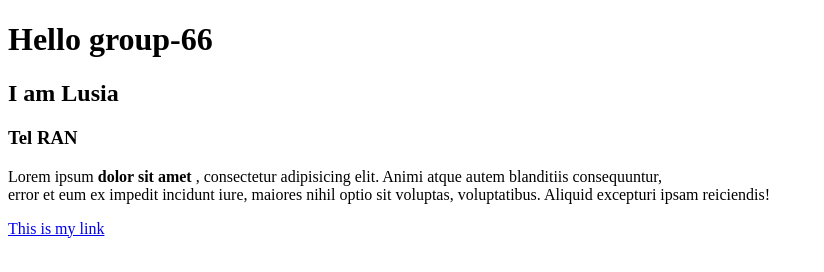
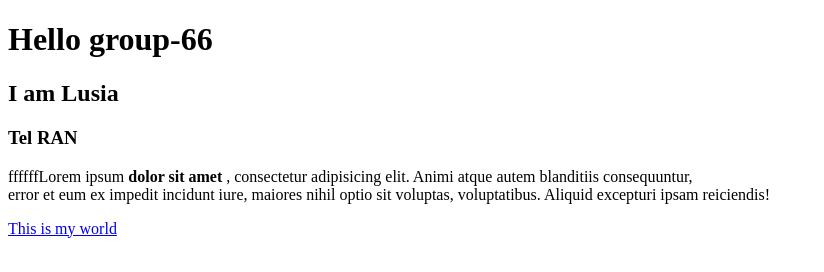
Before and after one commit to LudmilaRykovskaya/FS-66, a plain HTML site: page src/index.html in a window 1280 px wide. Shown: the whole page, without its empty margins (0-824 px from the left). Drawn offline with Linux system fonts and the light colour scheme.

Commit message:
commit fffffff

```diff
--- a/src/index.html
+++ b/src/index.html
@@ -9,13 +9,13 @@
 <h2> I am Lusia </h2>
 <h3> Tel RAN </h3>
 
-<p>Lorem ipsum <b> dolor sit amet </b>,
+<p>ffffffLorem ipsum <b> dolor sit amet </b>,
   consectetur adipisicing elit.
   Animi atque autem blanditiis consequuntur,
   <br> error et eum ex impedit incidunt iure,
   maiores nihil optio sit voluptas, voluptatibus.
   Aliquid excepturi ipsam reiciendis!</p>
 
-<a href="https: //www.w3schools.com " > This is my link </a>
+<a href="https: //www.w3schools.com " > This is my world </a>
 </body>
 </html>
```
